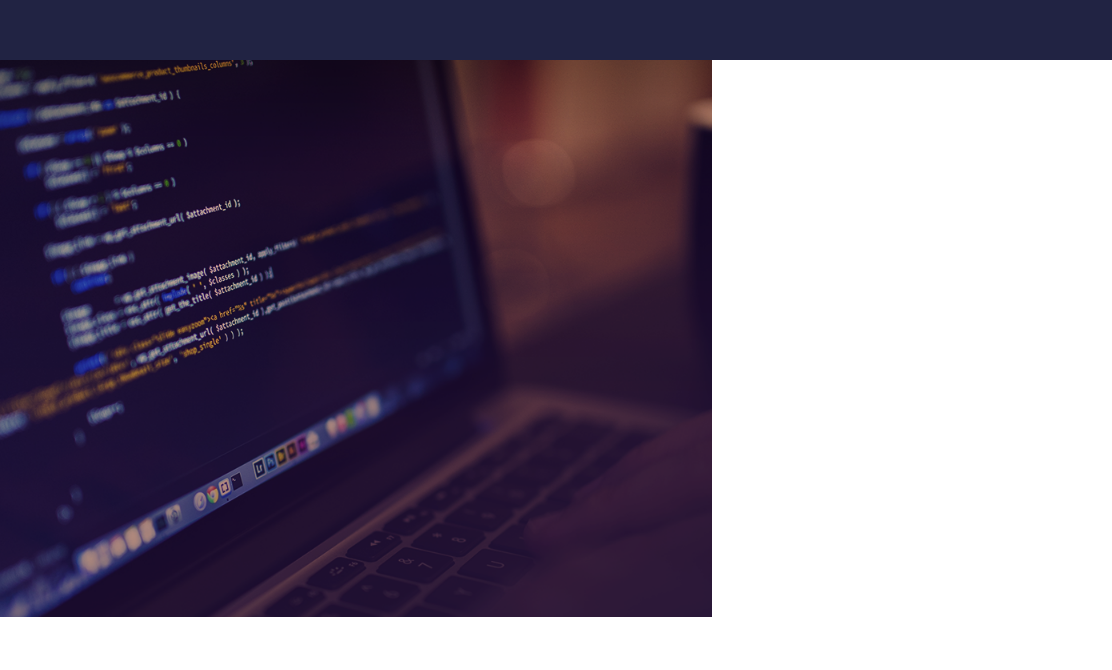
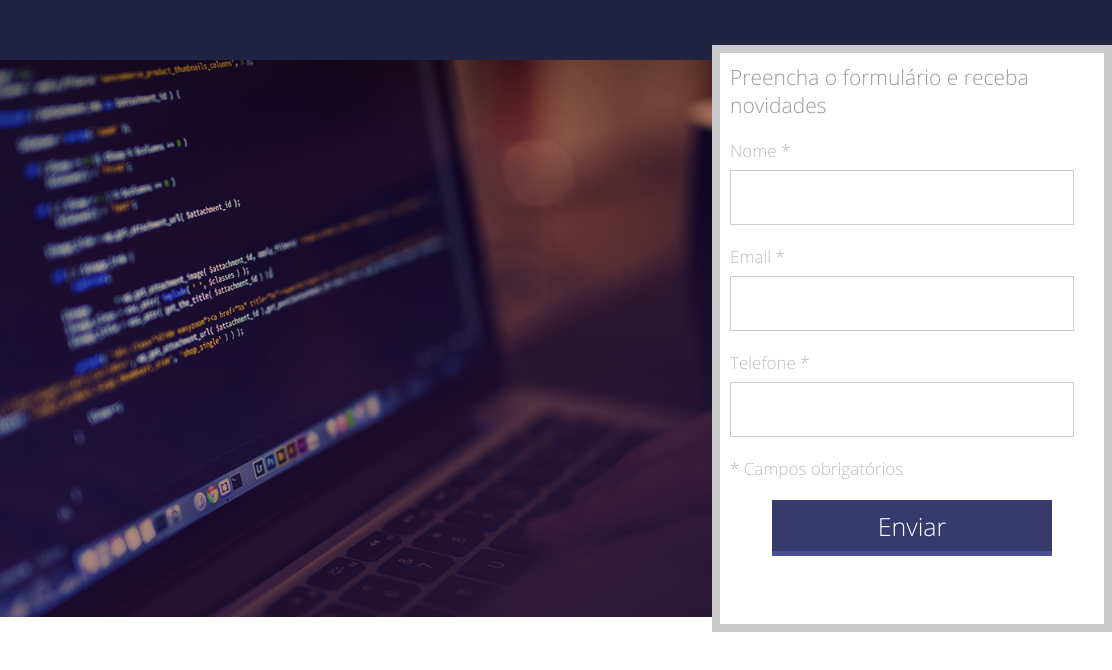
Before and after one commit to devbatista/landing_page01, a plain HTML site: page index.html in a window 1280 px wide. Shown: the full height of the page, 168-1280 px from the left. Drawn offline with Linux system fonts and the light colour scheme.

Commit message:
Estilização do formulário

```diff
--- a/css/style.css
+++ b/css/style.css
@@ -2,10 +2,16 @@
     margin: 0;
     padding: 0;
     box-sizing: border-box;
+    font-family: "Open Sans";
 }
 
 html, body {
     height: 100%;
+}
+
+@font-face {
+    src: url('../fonts/OpenSans-Light.ttf');
+    font-family: "Open Sans";
 }
 
 header {
@@ -36,8 +42,62 @@ section.banner > .container {
 }
 
 .form {
+    padding: 10px;
     width: 400px;
-    height: 100%;
+    height: calc(100% + 30px);
+    position: relative; /* Para ser possível manipular a posição de todos os lados */
+    top: -15px;
+    border: 8px solid #ccc;
+    float: right;
     background-color: #fff;
-    float: right;
 }
+
+.form h2 {
+    font-weight: normal;
+    font-size: 21px;
+    color: #999;
+}
+
+.input-group {
+    margin-top: 20px;
+}
+
+.input-group span, .form p {
+    display: inline-block;
+    width: 100%;
+    font-size: 17px;
+    color: #bbb;
+}
+
+.form p {
+    margin: 20px 0;
+}
+
+.input-group input[type=text] {
+    margin-top: 8px;
+    width: 344px;
+    height: 55px;
+    border: 1px solid #ccc;
+}
+
+.form .input-group-submit {
+    text-align: center;
+}
+
+.form input[type=submit] {
+    display: inline-block;
+    width: 280px;
+    height: 56px;
+    background-color: #363a6d;
+    color: #fff;
+    font-size: 25px;
+    border-top: 0;
+    border-left: 0;
+    border-right: 0;
+    cursor: pointer;
+    border-bottom: 5px solid #4a5097;
+}
+
+.form input[type=submit]:hover {
+    background-color: #323665;
+}
--- a/index.html
+++ b/index.html
@@ -18,7 +18,29 @@
     <section class="banner">
         <div class="container">
             <div class="form">
+                <h2>Preencha o formulário e receba novidades</h2>
+                <form action="">
+                    <div class="input-group">
+                        <span>Nome *</span>
+                        <input type="text" name="nome" required>
+                    </div>
 
+                    <div class="input-group">
+                        <span>Email *</span>
+                        <input type="text" name="email" required>
+                    </div>
+
+                    <div class="input-group">
+                        <span>Telefone *</span>
+                        <input type="text" name="telefone" required>
+                    </div>
+
+                    <p class="warning">* Campos obrigatórios</p>
+
+                    <div class="input-group-submit">
+                        <input type="submit" name="acao" value="Enviar">
+                    </div>
+                </form>
             </div>
         </div>
     </section>
```
Also changed, not shown: fonts/OpenSans-Light.ttf (added).
